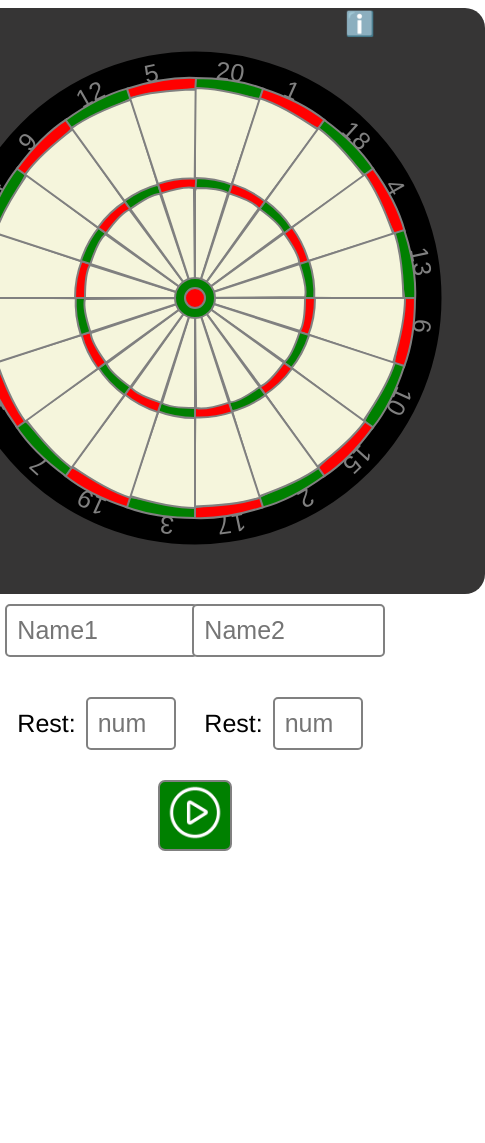
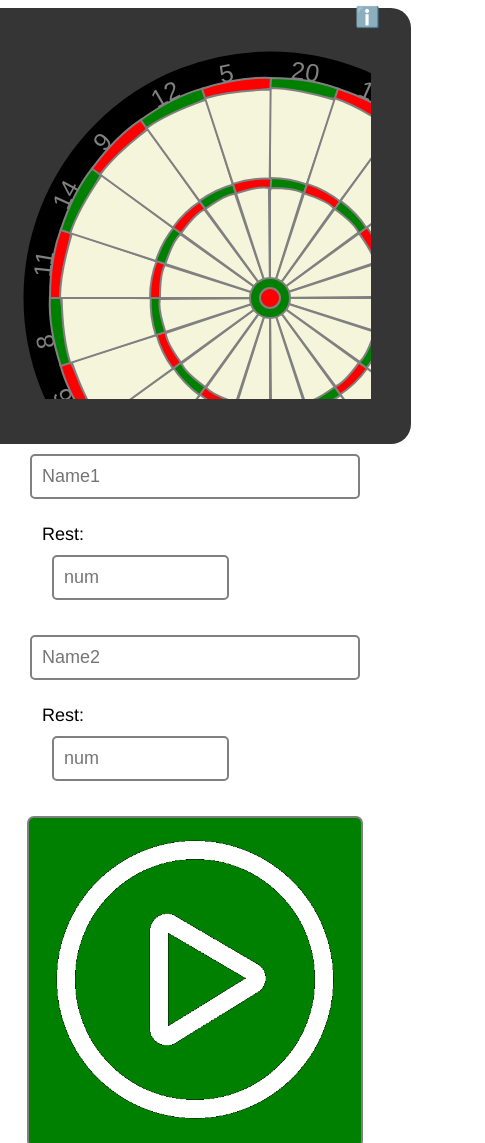
Before and after one commit to hlebbuschek/dart-calc, a plain HTML site: page index.html in a window 390 px wide. Shown: the top 1143 px of the page, 485 px wide, since content can reach past the window. Before the commit the page ends 859 px from the top, so only its background shows below. Drawn offline with Linux system fonts and the light colour scheme.

Commit message:
Update style.css - Anpassung an Handy

```diff
--- a/style.css
+++ b/style.css
@@ -8,6 +8,7 @@ main {
   justify-content: center;
   align-items: center;
 }
+
 input {
   font-size: 25px;
   margin: 10px;
@@ -136,3 +137,57 @@ img {
 .hidden {
   display: none;
 }
+
+@media (max-width: 600px) {
+  body {
+    font-size: 18px;
+  }
+
+  .players {
+    flex-direction: column;
+    align-items: center;
+  }
+
+  .points-table {
+    flex-direction: column;
+    align-items: flex-start;
+    width: 100%;
+    padding: 5px;
+  }
+
+  .player input,
+  .max-points-input {
+    width: 100%;
+    font-size: 18px;
+  }
+
+  button {
+    font-size: 18px;
+    min-width: 40%;
+    max-width: 90%;
+    margin: 10px 5px;
+  }
+
+  .buttons {
+    flex-direction: column;
+    width: 100%;
+  }
+
+  .board-svg {
+    width: 90vw;
+    height: auto;
+  }
+
+  .modal-content {
+    width: 95%;
+    max-height: 90vh;
+    padding: 15px;
+    font-size: 16px;
+  }
+
+  .info-icon {
+    font-size: 20px;
+    top: 5px;
+    right: 10px;
+  }
+}
```
